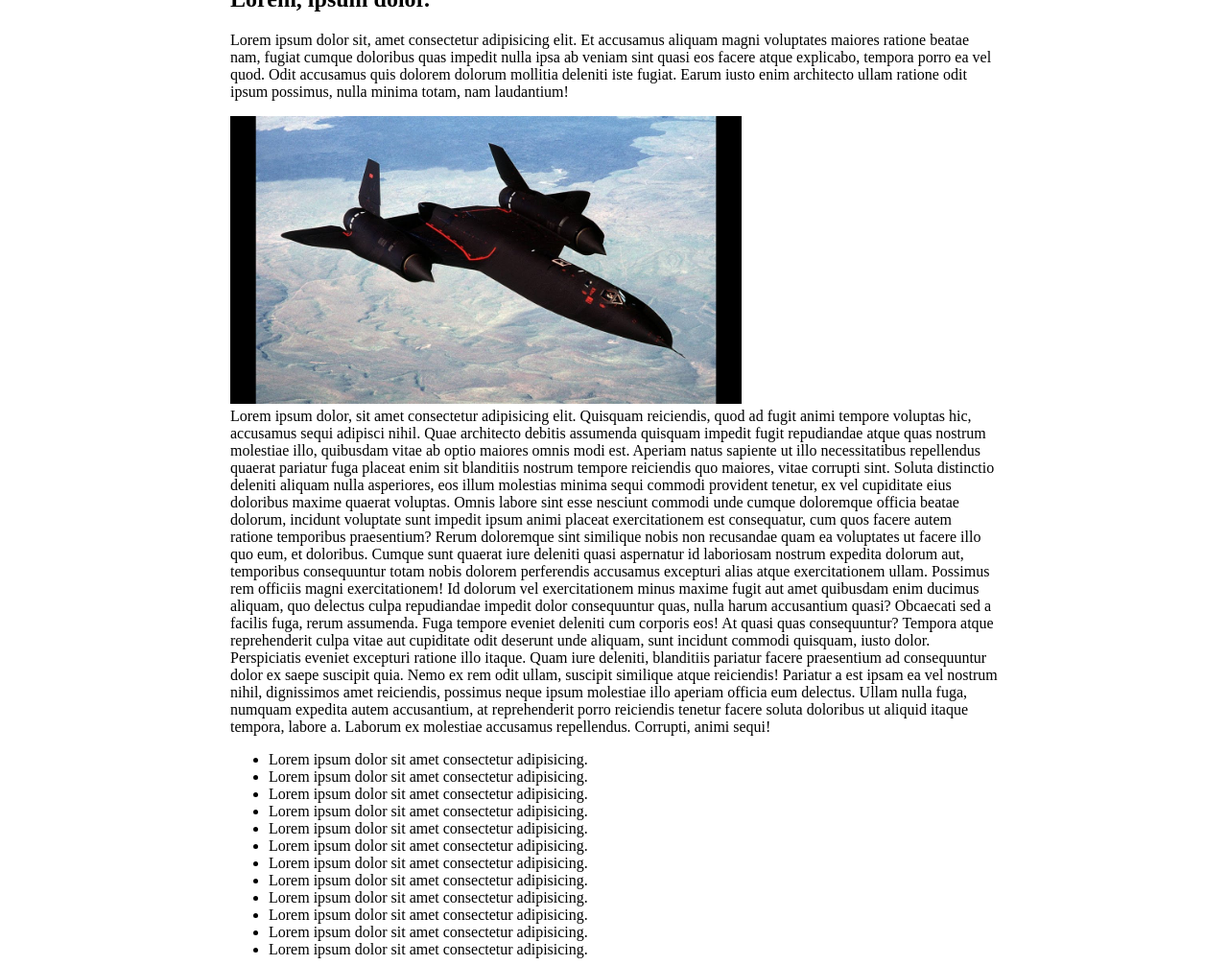
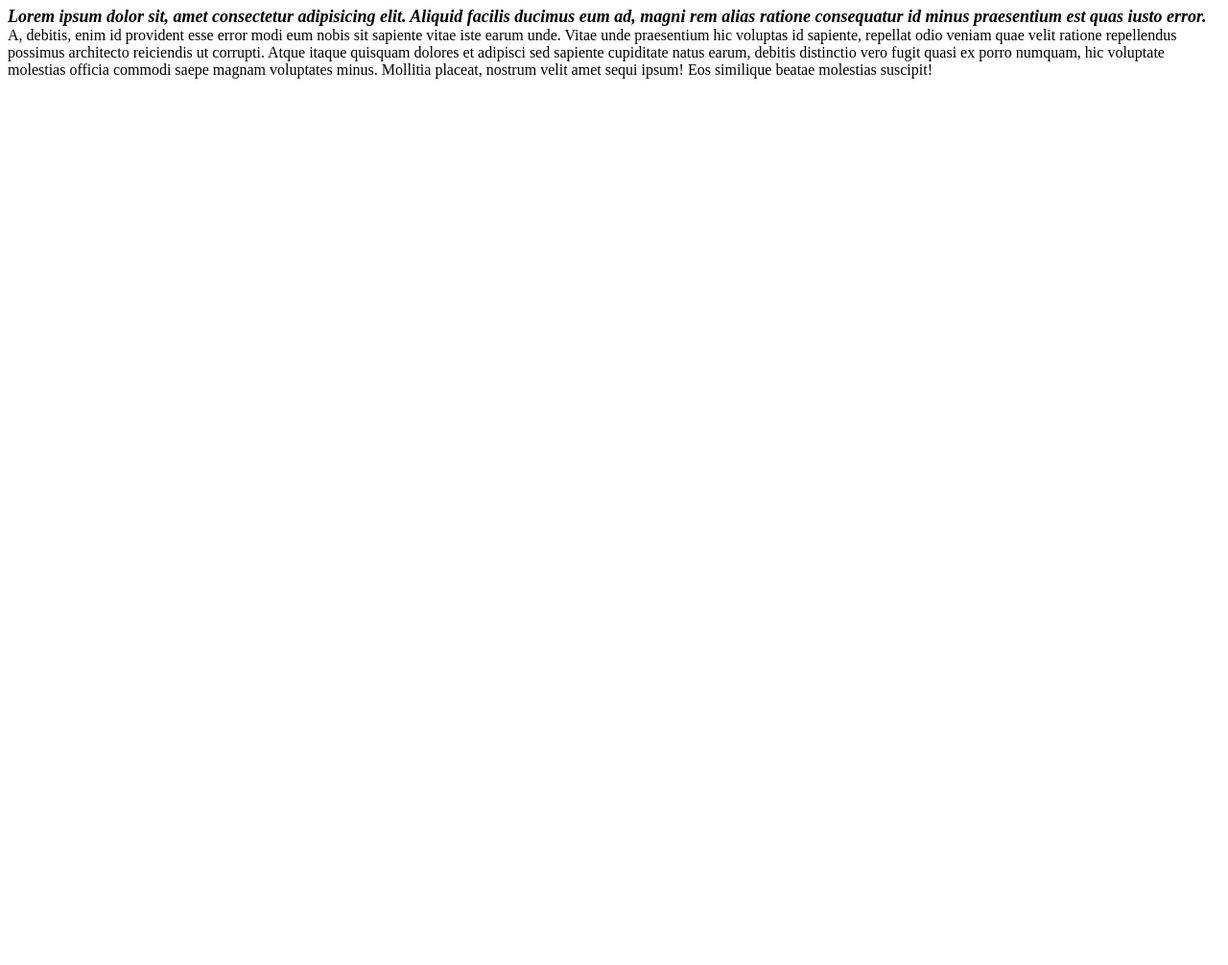
Before and after one commit to denysbialy/html, a plain HTML site: page index.html in a window 1280 px wide. Shown: the part 94-1100 px from the top of the page at 96% size. After the commit the page ends 800 px from the top, so only its background shows below. Drawn offline with Linux system fonts and the light colour scheme.

Commit message:
add pseudo elemets first letter and fir

```diff
--- a/index.html
+++ b/index.html
@@ -6,81 +6,20 @@
     <meta name="viewport" content="width=device-width, initial-scale=1.0" />
     <title>Document</title>
     <link rel="stylesheet" href="./style/style.css">
-    <style>
-      .container {
-        width: 800px;
-        height: 3000px;
-        margin: 0 auto;
-      }
-      img {
-        height: 300px;
-      }
-    </style>
   </head>
   <body>
-    <div class="container">
-      <h1>Lorem, ipsum.</h1>
-      <h2>Lorem, ipsum dolor.</h2>
-      <p>
-        Lorem ipsum dolor sit, amet consectetur adipisicing elit. Et accusamus
-        aliquam magni voluptates maiores ratione beatae nam, fugiat cumque
-        doloribus quas impedit nulla ipsa ab veniam sint quasi eos facere atque
-        explicabo, tempora porro ea vel quod. Odit accusamus quis dolorem
-        dolorum mollitia deleniti iste fugiat. Earum iusto enim architecto ullam
-        ratione odit ipsum possimus, nulla minima totam, nam laudantium!
-      </p>
-      <img src="./images/lockheed.jpg" alt="самолет" />
-      <div>
-        Lorem ipsum dolor, sit amet consectetur adipisicing elit. Quisquam
-        reiciendis, quod ad fugit animi tempore voluptas hic, accusamus sequi
-        adipisci nihil. Quae architecto debitis assumenda quisquam impedit fugit
-        repudiandae atque quas nostrum molestiae illo, quibusdam vitae ab optio
-        maiores omnis modi est. Aperiam natus sapiente ut illo necessitatibus
-        repellendus quaerat pariatur fuga placeat enim sit blanditiis nostrum
-        tempore reiciendis quo maiores, vitae corrupti sint. Soluta distinctio
-        deleniti aliquam nulla asperiores, eos illum molestias minima sequi
-        commodi provident tenetur, ex vel cupiditate eius doloribus maxime
-        quaerat voluptas. Omnis labore sint esse nesciunt commodi unde cumque
-        doloremque officia beatae dolorum, incidunt voluptate sunt impedit ipsum
-        animi placeat exercitationem est consequatur, cum quos facere autem
-        ratione temporibus praesentium? Rerum doloremque sint similique nobis
-        non recusandae quam ea voluptates ut facere illo quo eum, et doloribus.
-        Cumque sunt quaerat iure deleniti quasi aspernatur id laboriosam nostrum
-        expedita dolorum aut, temporibus consequuntur totam nobis dolorem
-        perferendis accusamus excepturi alias atque exercitationem ullam.
-        Possimus rem officiis magni exercitationem! Id dolorum vel
-        exercitationem minus maxime fugit aut amet quibusdam enim ducimus
-        aliquam, quo delectus culpa repudiandae impedit dolor consequuntur quas,
-        nulla harum accusantium quasi? Obcaecati sed a facilis fuga, rerum
-        assumenda. Fuga tempore eveniet deleniti cum corporis eos! At quasi quas
-        consequuntur? Tempora atque reprehenderit culpa vitae aut cupiditate
-        odit deserunt unde aliquam, sunt incidunt commodi quisquam, iusto dolor.
-        Perspiciatis eveniet excepturi ratione illo itaque. Quam iure deleniti,
-        blanditiis pariatur facere praesentium ad consequuntur dolor ex saepe
-        suscipit quia. Nemo ex rem odit ullam, suscipit similique atque
-        reiciendis! Pariatur a est ipsam ea vel nostrum nihil, dignissimos amet
-        reiciendis, possimus neque ipsum molestiae illo aperiam officia eum
-        delectus. Ullam nulla fuga, numquam expedita autem accusantium, at
-        reprehenderit porro reiciendis tenetur facere soluta doloribus ut
-        aliquid itaque tempora, labore a. Laborum ex molestiae accusamus
-        repellendus. Corrupti, animi sequi!
-      </div>
-      <ul>
-        <li>Lorem ipsum dolor sit amet consectetur adipisicing.</li>
-        <li>Lorem ipsum dolor sit amet consectetur adipisicing.</li>
-        <li>Lorem ipsum dolor sit amet consectetur adipisicing.</li>
-        <li>Lorem ipsum dolor sit amet consectetur adipisicing.</li>
-        <li>Lorem ipsum dolor sit amet consectetur adipisicing.</li>
-        <li>Lorem ipsum dolor sit amet consectetur adipisicing.</li>
-        <li>Lorem ipsum dolor sit amet consectetur adipisicing.</li>
-        <li>Lorem ipsum dolor sit amet consectetur adipisicing.</li>
-        <li>Lorem ipsum dolor sit amet consectetur adipisicing.</li>
-        <li>Lorem ipsum dolor sit amet consectetur adipisicing.</li>
-        <li>Lorem ipsum dolor sit amet consectetur adipisicing.</li>
-        <li>Lorem ipsum dolor sit amet consectetur adipisicing.</li>
-      </ul>
-    </div>
-
-
+    <h1>Lorem ipsum dolor sit amet.</h1>
+    <p>
+      Lorem ipsum dolor sit, amet consectetur adipisicing elit. Aliquid facilis
+      ducimus eum ad, magni rem alias ratione consequatur id minus praesentium
+      est quas iusto error. A, debitis, enim id provident esse error modi eum
+      nobis sit sapiente vitae iste earum unde. Vitae unde praesentium hic
+      voluptas id sapiente, repellat odio veniam quae velit ratione repellendus
+      possimus architecto reiciendis ut corrupti. Atque itaque quisquam dolores
+      et adipisci sed sapiente cupiditate natus earum, debitis distinctio vero
+      fugit quasi ex porro numquam, hic voluptate molestias officia commodi
+      saepe magnam voluptates minus. Mollitia placeat, nostrum velit amet sequi
+      ipsum! Eos similique beatae molestias suscipit!
+    </p>
   </body>
 </html>
--- a/style/style.css
+++ b/style/style.css
@@ -1,8 +1,11 @@
-.container {
-    width: 800px;
-    height: 3000px;
-    margin: 0 auto;
-  }
-  img {
-    height: 300px;
-  }
+h1::first-letter{
+  font-family: 'Franklin Gothic Medium', 'Arial Narrow', Arial, sans-serif;
+  font-style: italic;
+  color: aqua;
+  font-size: 50px;
+}
+p::first-line{
+  font-style: italic;
+  font-size: large;
+  font-weight: bold;
+}
```
Also changed, not shown: js/app.js (line endings or trailing spaces).
